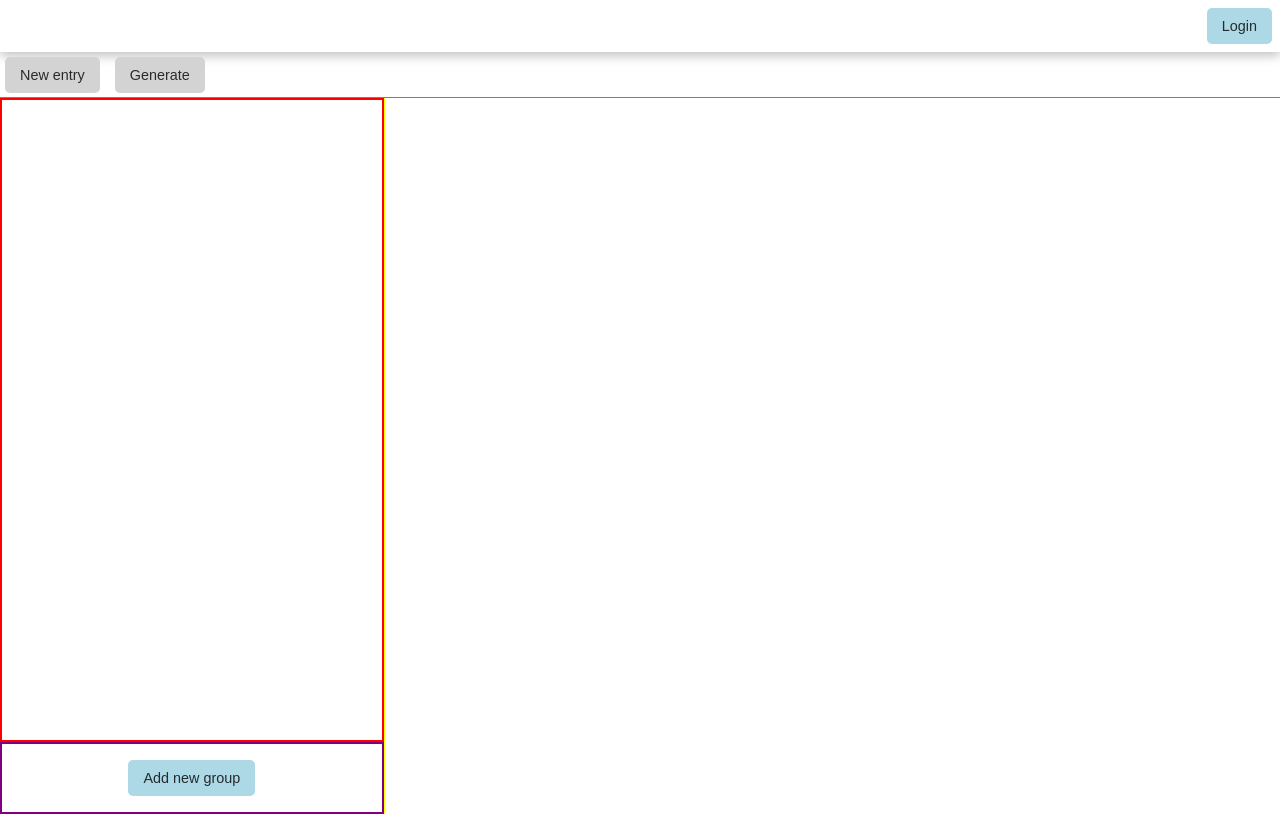
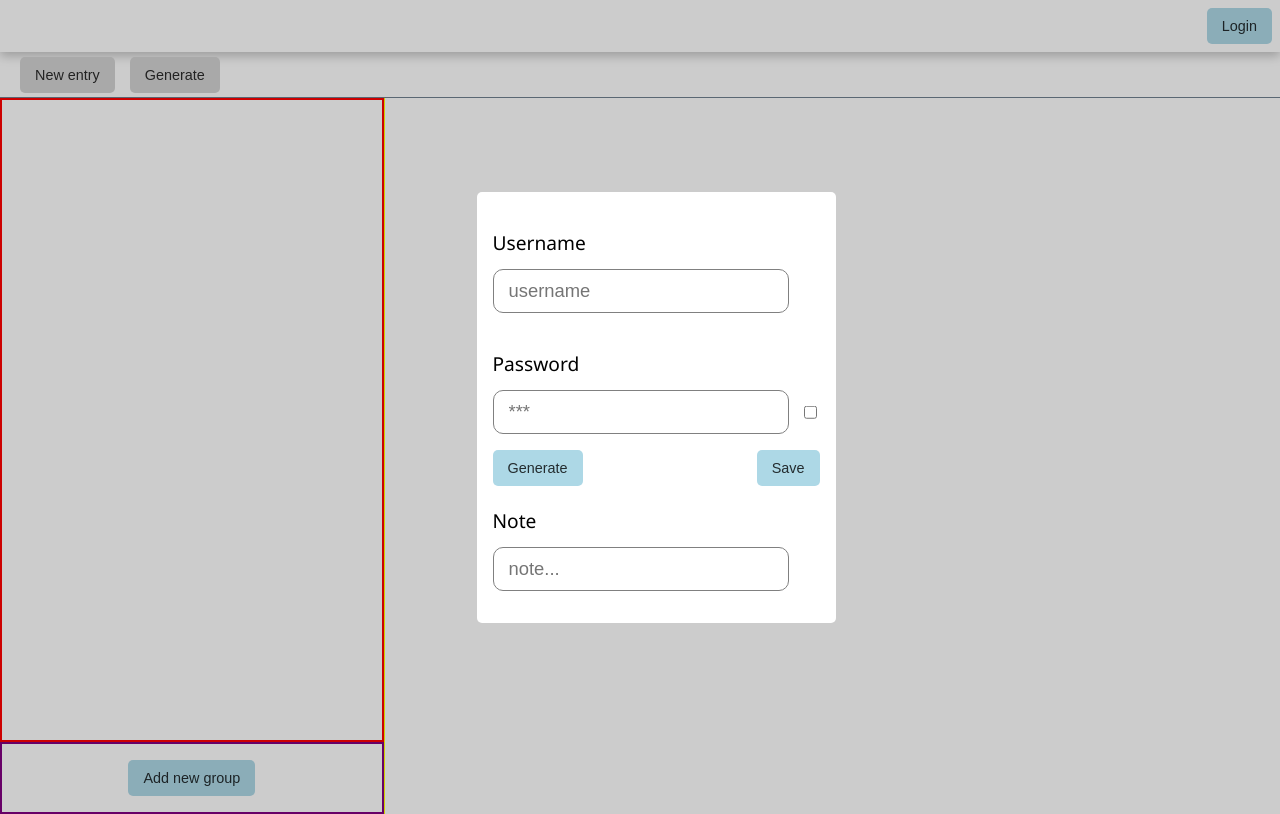
Before and after one commit to hishira/TypeScript, a React (Create React App) app in the folder PasswordMenager/frontend/: page /store in a window 1280 px wide. Both pictures are taken after a click on the button "New entry". Built offline with nearby package versions, Linux system fonts and the light colour scheme.

Commit message:
Create view for create new entries

```diff
--- a/PasswordMenager/frontend/src/components/PassBarr/index.tsx
+++ b/PasswordMenager/frontend/src/components/PassBarr/index.tsx
@@ -1,21 +1,128 @@
-import React from "react";
+import React, { useState } from "react";
 import styled from "styled-components";
 import Button from "../Button";
+import Modal from "../Modal/";
+import FormElement from "../FormElement/";
 
 const Container = styled.div`
-    display: flex;
-    padding: 5px;
-    & > *:not(:first-child){
-        margin-left: 15px;
+  display: flex;
+  padding: 5px;
+  & > *:not(:first-child) {
+    margin-left: 15px;
+  }
+`;
+
+const EntryModalComponent = styled.div`
+  background-color: white;
+  padding: 1rem;
+  border-radius: 5px;
+  width: 100%;
+`;
+const SectionContainer = styled.section`
+  display: flex;
+  justify-content: space-between;
+  align-items: center;
+  align-content: center;
+`;
+const CheckBox = styled.input`
+  transform: translate(0%, 175%);
+`;
+
+type NewEntryProps = {
+  usernamefunc: (e: React.ChangeEvent<HTMLInputElement>) => void;
+  passwordfunc: (e: React.ChangeEvent<HTMLInputElement>) => void;
+  notefunc: (e: React.ChangeEvent<HTMLInputElement>) => void;
+};
+
+const NewEntryComponent = ({
+  usernamefunc,
+  passwordfunc,
+  notefunc,
+}: NewEntryProps) => {
+  const oncheckbox = (e: React.ChangeEvent<HTMLInputElement>): void => {
+    let element: HTMLCollectionOf<HTMLInputElement> = document.getElementsByTagName(
+      "input"
+    );
+    if (e.target.checked) {
+      for (let i of element) {
+        if (i.type === "password") {
+          i.type = "text";
+        }
+        console.log(i.placeholder);
+      }
+    } else {
+      console.log(element);
+      for (let i of element) {
+        if (i.placeholder === "***") i.type = "password";
+      }
     }
+  };
+  return (
+    <EntryModalComponent>
+      <FormElement
+        label={"Username"}
+        inputplaceholder="username"
+        inputChange={usernamefunc}
+        inputtype="txt"
+      />
+      <SectionContainer>
+        <FormElement
+          label={"Password"}
+          inputplaceholder="***"
+          inputChange={passwordfunc}
+          inputtype="password"
+        />
+        <CheckBox type="checkbox" onChange={oncheckbox} />
+      </SectionContainer>
+      <SectionContainer>
+        <Button size="small" color="lightblue">
+          Generate
+        </Button>
+        <Button size="small" color="lightblue">
+          Save
+        </Button>
+      </SectionContainer>
+      <FormElement
+        label={"Note"}
+        inputplaceholder="note..."
+        inputChange={notefunc}
+        inputtype="txt"
+      />
+    </EntryModalComponent>
+  );
+};
 
-`
-
-const PassBar = ():JSX.Element=>{
-    return <Container>
-        <Button color="lightgray">New entry</Button>
-        <Button color="lightgray">Generate</Button>
+const PassBar = (): JSX.Element => {
+  const [modalopen, setmodalopen] = useState<boolean>(false);
+  const [username, setusername] = useState<string>("");
+  const [password, setpassword] = useState<string>("");
+  const [note, setnote] = useState<string>("");
+  const closehandle = (): void => setmodalopen(false);
+  return (
+    <Container>
+      <Modal
+        visible={modalopen}
+        onClose={closehandle}
+        component={
+          <NewEntryComponent
+            usernamefunc={(e: React.ChangeEvent<HTMLInputElement>): void =>
+              setusername(e.target.value)
+            }
+            passwordfunc={(e: React.ChangeEvent<HTMLInputElement>): void =>
+              setpassword(e.target.value)
+            }
+            notefunc={(e: React.ChangeEvent<HTMLInputElement>): void =>
+              setnote(e.target.value)
+            }
+          />
+        }
+      />
+      <Button color="lightgray" onClick={() => setmodalopen(true)}>
+        New entry
+      </Button>
+      <Button color="lightgray">Generate</Button>
     </Container>
-}
+  );
+};
 
 export default PassBar;
```
